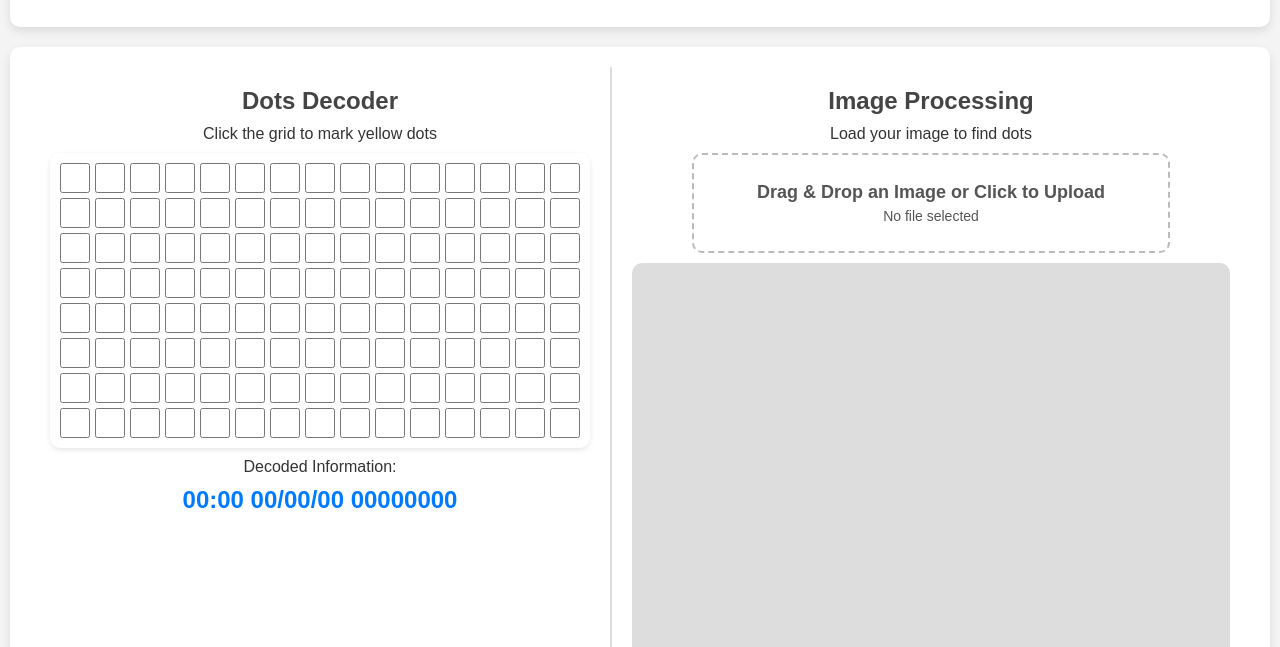
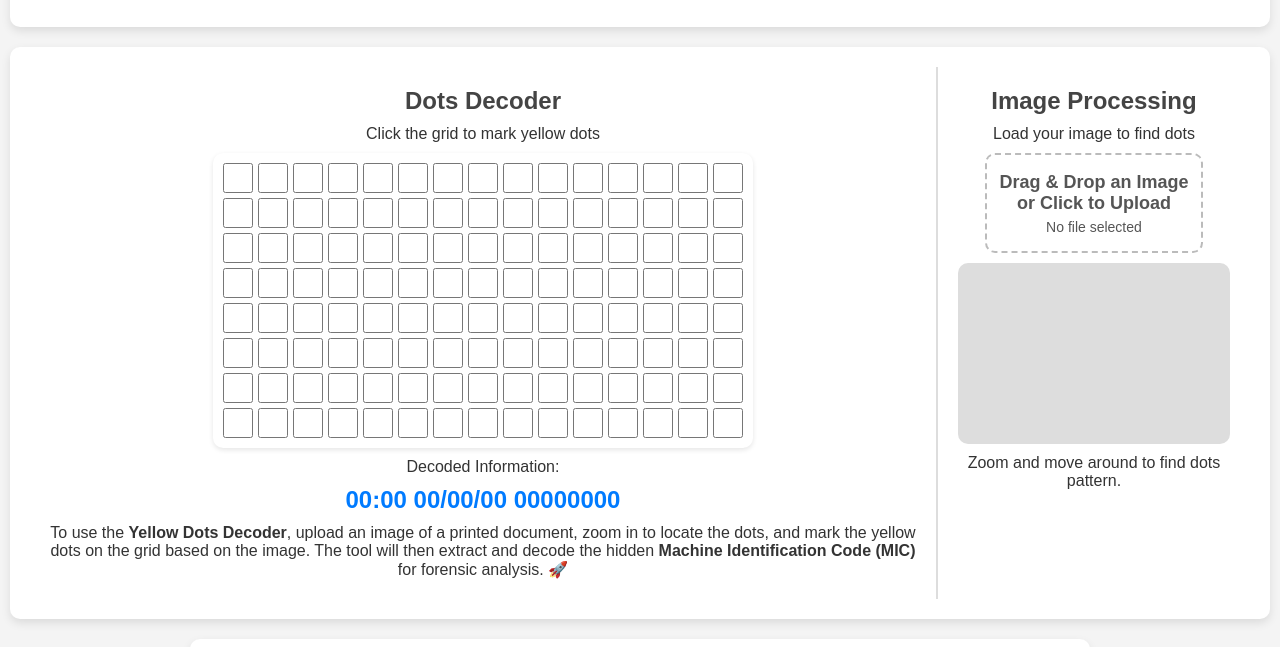
Before and after one commit to Equinoxis/yellow-dots-decoder, a plain HTML site: page index.html in a window 1280 px wide. Shown: the part 118-765 px from the top of the page. Drawn offline with Linux system fonts and the light colour scheme.

Commit message:
feat(index): add explanation on how to use

```diff
--- a/index.html
+++ b/index.html
@@ -163,6 +163,13 @@
         <div class="grid" id="grid"></div>
         <p>Decoded Information:</p>
         <p id="result"></p>
+        <p>
+          To use the <strong>Yellow Dots Decoder</strong>, upload an image of a
+          printed document, zoom in to locate the dots, and mark the yellow dots
+          on the grid based on the image. The tool will then extract and decode
+          the hidden <strong>Machine Identification Code (MIC)</strong> for
+          forensic analysis. 🚀
+        </p>
       </div>
 
       <div class="image-container">
```
